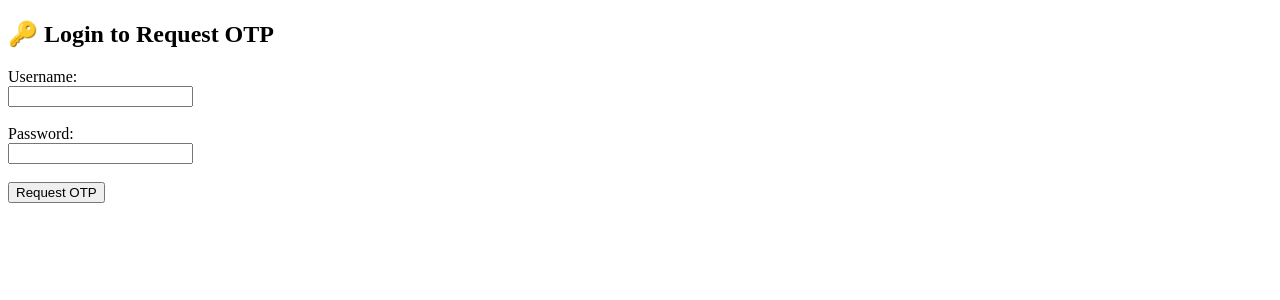
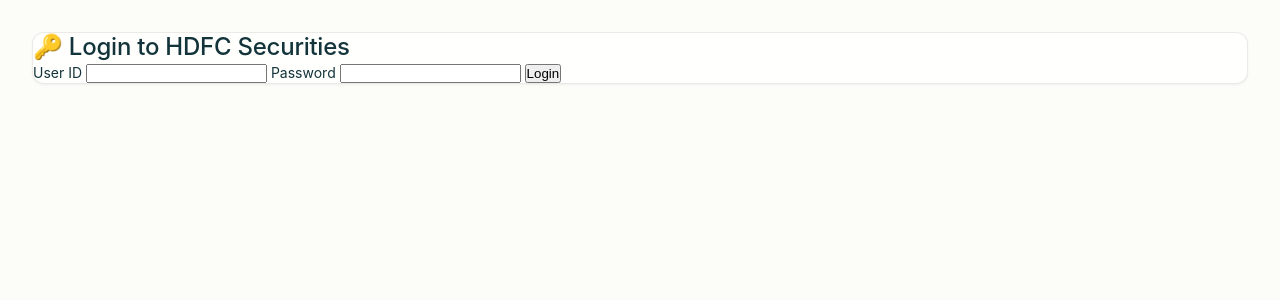
Before and after one commit to pradeepkumarv/family-investment-dashboard, a Flask app: template templates/login.html in a window 1280 px wide. Shown: the top 300 px of the page. Run offline with Flask 3, Linux system fonts and the light colour scheme; the template is opened without the code that fills it, so the values that code supplies are empty; parts of the project's set-up code (start-up, migrations or seed data) failed here and were passed over; some web fonts are replaced.

Commit message:
Update login.html

```diff
--- a/templates/login.html
+++ b/templates/login.html
@@ -1,16 +1,24 @@
 <!DOCTYPE html>
-<html>
+<html lang="en">
 <head>
-  <title>HDFC Securities Login</title>
+  <meta charset="UTF-8">
+  <title>Login - Investment Dashboard</title>
+  <link rel="stylesheet" href="{{ url_for('static', filename='style.css') }}">
 </head>
 <body>
-  <h2>🔑 Login to Request OTP</h2>
-  <form action="/request-otp" method="post">
-    <label>Username:</label><br>
-    <input type="text" name="username" required><br><br>
-    <label>Password:</label><br>
-    <input type="password" name="password" required><br><br>
-    <button type="submit">Request OTP</button>
-  </form>
+  <div class="container">
+    <div class="card">
+      <h2>🔑 Login to HDFC Securities</h2>
+      <form method="post" action="/login">
+        <label for="username">User ID</label>
+        <input type="text" id="username" name="username" required>
+
+        <label for="password">Password</label>
+        <input type="password" id="password" name="password" required>
+
+        <button type="submit">Login</button>
+      </form>
+    </div>
+  </div>
 </body>
 </html>
```
